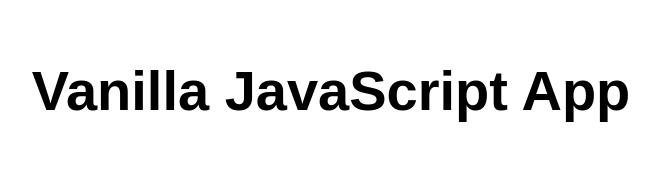
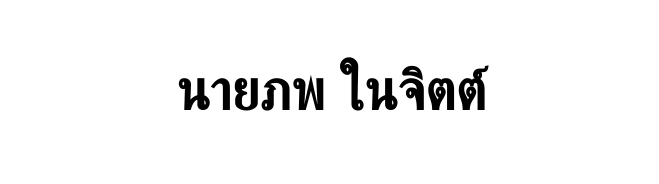
Before and after one commit to Phop45/PhopWebKKU, a website: page src/index.html in a window 1280 px wide. Shown: the whole page, without its empty margins (309-968 px from the left). Drawn offline with Linux system fonts and the light colour scheme.

Commit message:
Update index.html

```diff
--- a/src/index.html
+++ b/src/index.html
@@ -10,7 +10,7 @@
 
 <body>
   <main>
-    <h1>Vanilla JavaScript App</h1>
+    <h1>นายภพ ในจิตต์</h1>
   </main>
 </body>
 
```
